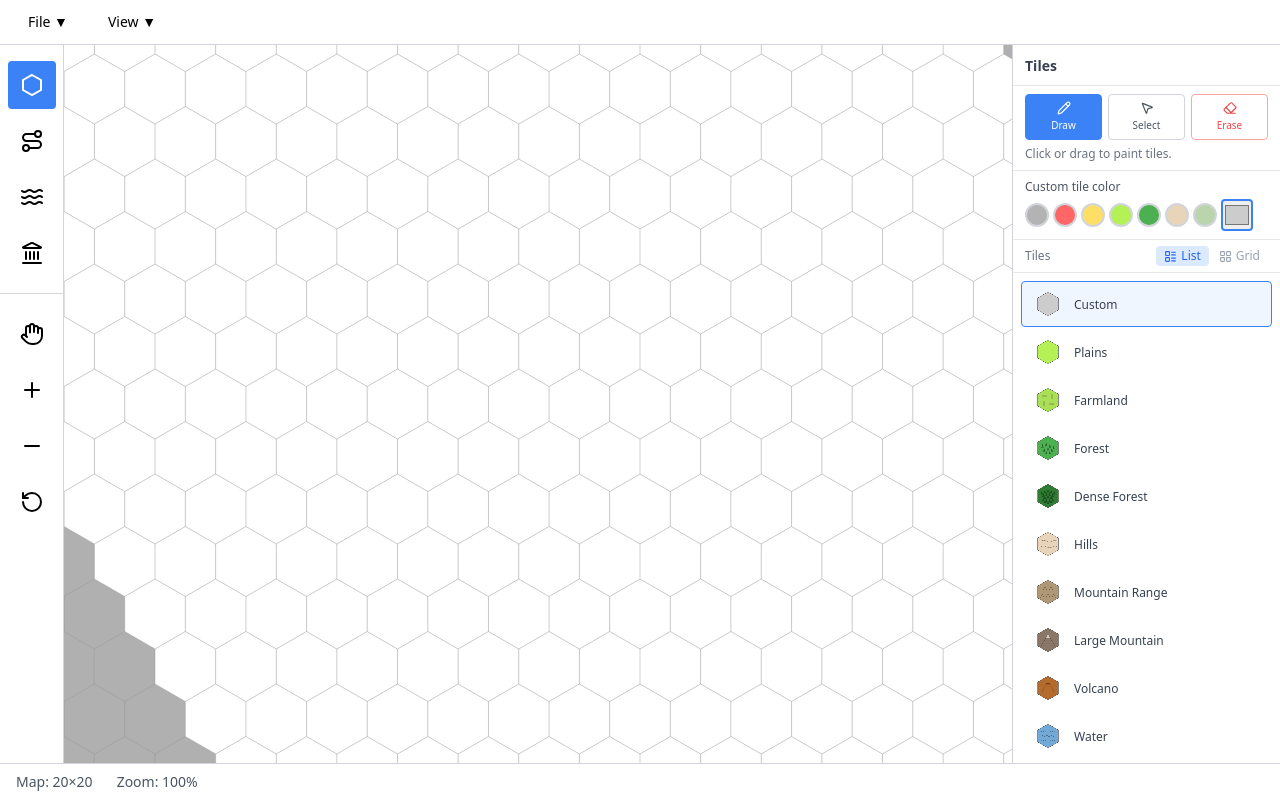
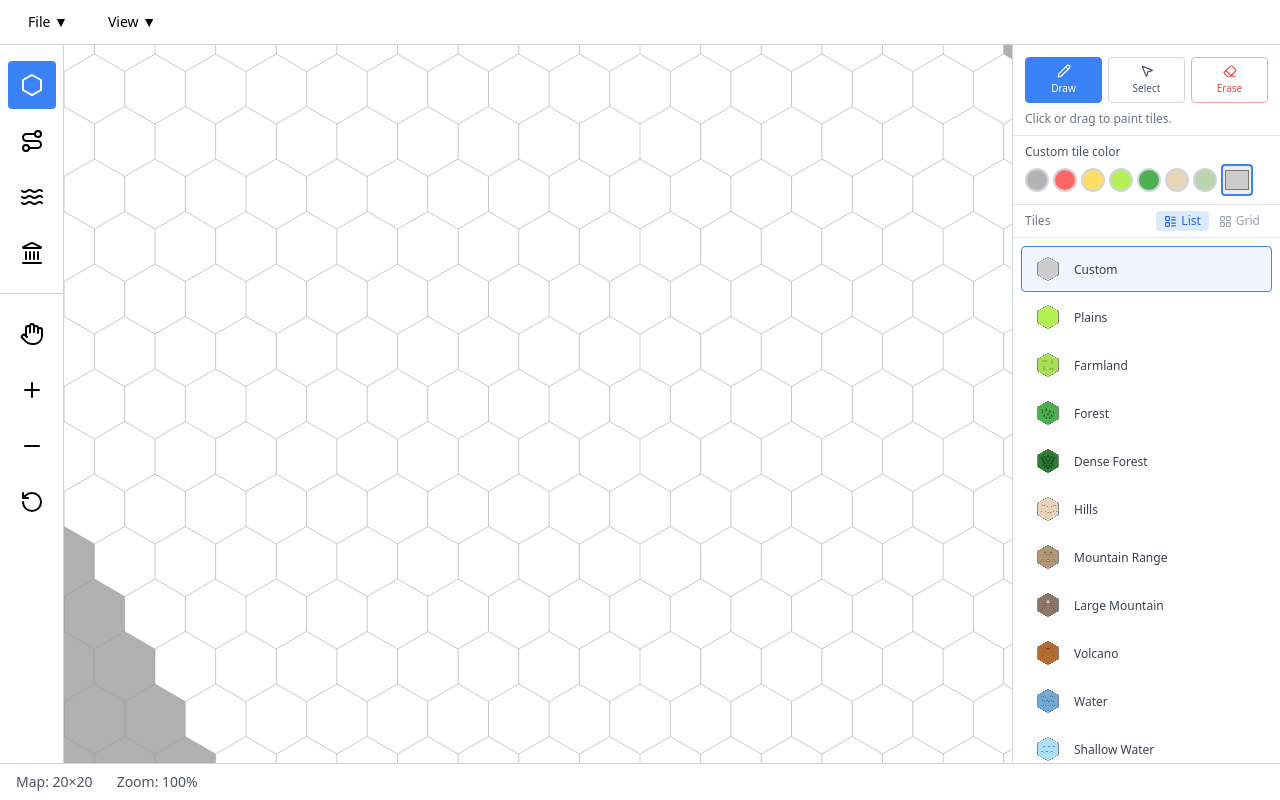
Before and after one commit to straylight77/hex-map-builder, a React (Vite) app: page / in a window 1280 px wide. Built offline with nearby package versions, Linux system fonts and the light colour scheme.

Commit message:
Moved delete tile button above color selector in select mode (now consistent with other tools). Removed title from side panel (implied from toolbar and saves space).

```diff
--- a/src/components/FeatureLibrary.jsx
+++ b/src/components/FeatureLibrary.jsx
@@ -120,13 +120,8 @@ export function FeatureLibrary({
     <div className="absolute right-0 top-0 bottom-0 z-10" style={{ width: PANEL_WIDTH }}>
       <div className="bg-white border-l border-gray-300 h-full flex flex-col">
 
-        {/* Header */}
-        <div className="px-3 py-2 border-b border-gray-200 flex-shrink-0">
-          <span className="text-sm font-semibold text-gray-700">Features</span>
-        </div>
-
         {/* Draw / Select / Erase */}
-        <div className="px-3 pt-2 flex gap-1.5 flex-shrink-0">
+        <div className="px-3 pt-3 pb-2 flex gap-1.5 flex-shrink-0">
           {MODES.map(({ id, icon, label }) => {
             const isActive   = featureToolMode === id;
             const isEraseBtn = id === 'erase';
@@ -154,7 +149,7 @@ export function FeatureLibrary({
 
         {/* One-liner hint */}
         {hint && (
-          <p className={`px-3 pt-1.5 pb-2 text-xs border-b border-gray-200 ${
+          <p className={`px-3 pb-2 text-xs border-b border-gray-200 ${
             featureToolMode === 'erase' ? 'text-red-500' : 'text-gray-500'
           }`}>
             {hint}
@@ -181,7 +176,6 @@ export function FeatureLibrary({
         {/* Style controls */}
         {showStyleControls && (
           <div className="px-3 py-2 border-b border-gray-200 flex-shrink-0 space-y-3">
-
             {featureToolMode === 'select' && hasSelection && (
               <p className="text-xs text-blue-600 font-medium">
                 {displayFeature?.name ?? 'Feature'} selected
@@ -233,7 +227,6 @@ export function FeatureLibrary({
         {/* View toggle + feature gallery */}
         {showGallery && (
           <>
-            {/* View toggle bar — sits directly above the list/grid */}
             <div className="px-3 py-1.5 border-b border-gray-200 flex items-center justify-between flex-shrink-0">
               <span className="text-xs font-medium text-gray-500">Features</span>
               <div className="flex gap-0.5">
@@ -250,7 +243,6 @@ export function FeatureLibrary({
                   <span>List</span>
                 </button>
                 <button
-
                   onClick={() => setView('card')}
                   title="Card view"
                   className={`flex items-center gap-1 px-2 py-0.5 rounded text-xs transition-colors ${
--- a/src/components/PathLibrary.jsx
+++ b/src/components/PathLibrary.jsx
@@ -77,13 +77,8 @@ export function PathLibrary({
     <div className="absolute right-0 top-0 bottom-0 z-10" style={{ width: PANEL_WIDTH }}>
       <div className="bg-white border-l border-gray-300 h-full flex flex-col">
 
-        {/* Header */}
-        <div className="px-3 py-2 border-b border-gray-200 flex-shrink-0">
-          <span className="text-sm font-semibold text-gray-700">{toolLabel}s</span>
-        </div>
-
         {/* Draw / Select / Erase */}
-        <div className="px-3 pt-2 flex gap-1.5 flex-shrink-0">
+        <div className="px-3 pt-3 pb-2 flex gap-1.5 flex-shrink-0">
           {MODES.map(({ id, icon, label }) => {
             const isActive   = pathToolMode === id;
             const isEraseBtn = id === 'erase';
@@ -111,7 +106,7 @@ export function PathLibrary({
 
         {/* One-liner hint */}
         {hint && (
-          <p className={`px-3 pt-1.5 pb-2 text-xs border-b border-gray-200 ${
+          <p className={`px-3 pb-2 text-xs border-b border-gray-200 ${
             pathToolMode === 'erase' ? 'text-red-500' : 'text-gray-500'
           }`}>
             {hint}
@@ -140,14 +135,12 @@ export function PathLibrary({
 
           {editStyle && showStyleControls && (
             <>
-              {/* Color */}
               <SwatchColorPicker
                 swatches={swatches}
                 value={editStyle.color}
                 onChange={color => editUpdater({ color })}
               />
 
-              {/* Width */}
               <div>
                 <label className="block text-xs font-medium text-gray-600 mb-1">
                   Width: {editStyle.width}px
@@ -160,7 +153,6 @@ export function PathLibrary({
                 />
               </div>
 
-              {/* Dash */}
               <div>
                 <label className="block text-xs font-medium text-gray-600 mb-1">Line style</label>
                 <div className="flex gap-1">
@@ -203,7 +195,6 @@ export function PathLibrary({
                   ))}
                 </div>
 
-                {/* Smooth controls */}
                 {algorithm === 'smooth' && (
                   <div>
                     <label className="block text-xs font-medium text-gray-600 mb-1">
@@ -221,7 +212,6 @@ export function PathLibrary({
                   </div>
                 )}
 
-                {/* Meander controls (rivers only) */}
                 {algorithm === 'meander' && (
                   <div className="space-y-3">
                     <div>
--- a/src/components/TileLibrary.jsx
+++ b/src/components/TileLibrary.jsx
@@ -97,13 +97,8 @@ export function TileLibrary({
     <div className="absolute right-0 top-0 bottom-0 z-10" style={{ width: PANEL_WIDTH }}>
       <div className="bg-white border-l border-gray-300 h-full flex flex-col">
 
-        {/* Header */}
-        <div className="px-3 py-2 border-b border-gray-200 flex-shrink-0">
-          <span className="text-sm font-semibold text-gray-700">Tiles</span>
-        </div>
-
         {/* Draw / Select / Erase */}
-        <div className="px-3 pt-2 flex gap-1.5 flex-shrink-0">
+        <div className="px-3 pt-3 pb-2 flex gap-1.5 flex-shrink-0">
           {MODES.map(({ id, icon, label }) => {
             const isActive   = tileToolMode === id;
             const isEraseBtn = id === 'erase';
@@ -131,28 +126,16 @@ export function TileLibrary({
 
         {/* One-liner hint */}
         {hint && (
-          <p className={`px-3 pt-1.5 pb-2 text-xs border-b border-gray-200 ${
+          <p className={`px-3 pb-2 text-xs border-b border-gray-200 ${
             tileToolMode === 'erase' ? 'text-red-500' : 'text-gray-500'
           }`}>
             {hint}
           </p>
         )}
 
-        {/* Custom color */}
-        {showPicker && (
-          <div className="px-3 py-2 border-b border-gray-200 flex-shrink-0">
-            <SwatchColorPicker
-              swatches={TILE_SWATCHES}
-              value={activeCustomColor}
-              onChange={color => { onSetCustomTileColor(color); onSelectTile('custom'); }}
-              label="Custom tile color"
-            />
-          </div>
-        )}
-
-        {/* Select mode: delete button */}
+        {/* Select mode: delete button first, then color swatches */}
         {tileToolMode === 'select' && (
-          <div className="px-3 py-2 border-b border-gray-200 flex-shrink-0">
+          <div className="px-3 py-2 border-b border-gray-200 flex-shrink-0 space-y-2">
             <button
               onClick={onDeleteSelected}
               disabled={!hasSelection}
@@ -164,13 +147,32 @@ export function TileLibrary({
             >
               Delete Tile
             </button>
+            {hasSelection && (
+              <SwatchColorPicker
+                swatches={TILE_SWATCHES}
+                value={activeCustomColor}
+                onChange={color => { onSetCustomTileColor(color); onSelectTile('custom'); }}
+                label="Custom tile color"
+              />
+            )}
+          </div>
+        )}
+
+        {/* Draw mode: color swatches */}
+        {tileToolMode === 'draw' && (
+          <div className="px-3 py-2 border-b border-gray-200 flex-shrink-0">
+            <SwatchColorPicker
+              swatches={TILE_SWATCHES}
+              value={activeCustomColor}
+              onChange={color => { onSetCustomTileColor(color); onSelectTile('custom'); }}
+              label="Custom tile color"
+            />
           </div>
         )}
 
         {/* View toggle + tile picker */}
         {showPicker && (
           <>
-            {/* View toggle bar — sits directly above the list/grid */}
             <div className="px-3 py-1.5 border-b border-gray-200 flex items-center justify-between flex-shrink-0">
               <span className="text-xs font-medium text-gray-500">Tiles</span>
               <div className="flex gap-0.5">
```
